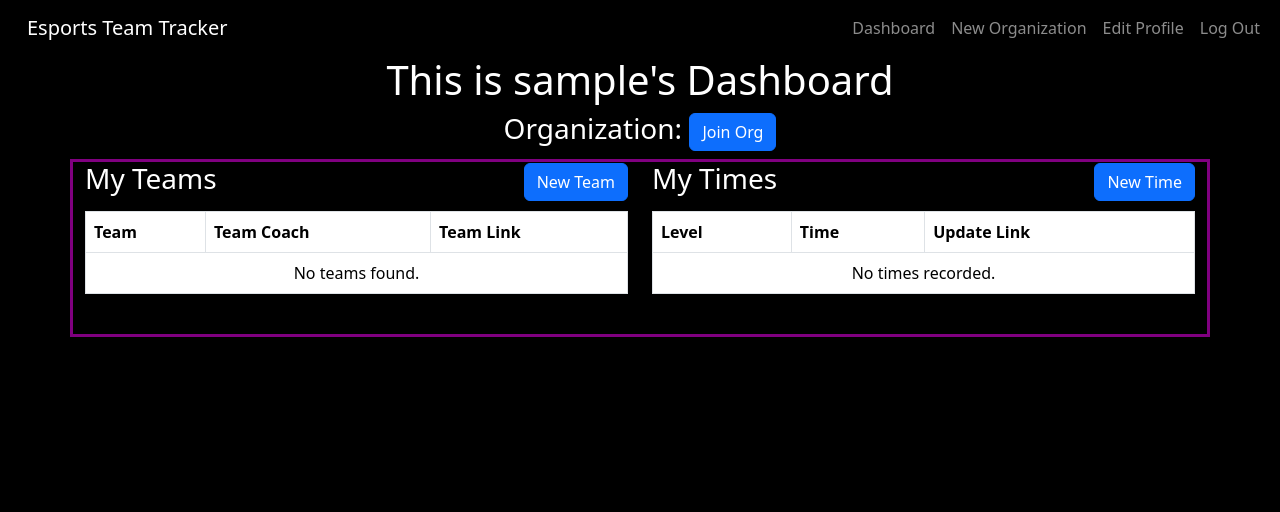
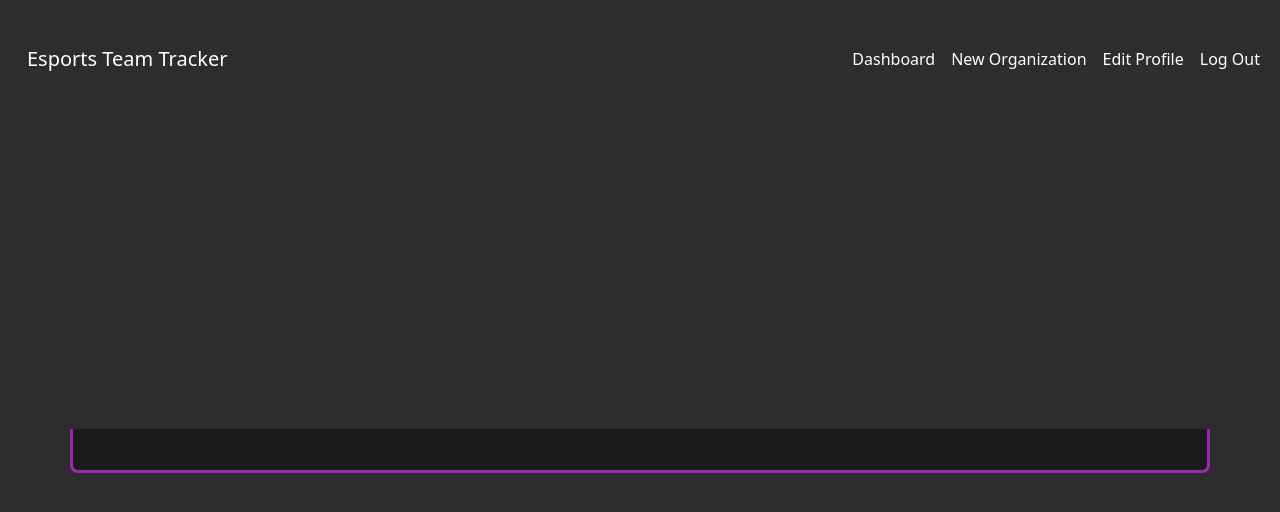
Before and after one commit to SscottK/esports-team-tracker-v2, a Django app: page /dashboard/ in a window 1280 px wide. Shown: the top 512 px of the page. Run offline with Django 5.2, Linux system fonts and the light colour scheme; the visitor is signed in with stand-in values (Sample User, id 1); data that the repository does not hold is empty.

Commit message:
Nav Bar broken

```diff
--- a/estt_main_app/static/css/base.css
+++ b/estt_main_app/static/css/base.css
@@ -1,45 +1,125 @@
 body {
-    background-color: #000 !important;
-
-
+    background-color: #2d2d2d !important; /* Dark grey background */
+    color: #ffffff; /* White text */
 }
 
 a {
     text-decoration: none;
-    color: green;
+    color: #9c27b0; /* Purple links */
     padding: 0 15px;
 }
 
-/* .nav-container {
+a:hover {
+    color: #ba68c8; /* Lighter purple on hover */
+}
 
+.navbar {
+    background-color: #1a1a1a !important;
+    border-bottom: 2px solid #9c27b0;
+    max-height: 60px;
+    position: fixed;
+    top: 0;
+    left: 0;
+    right: 0;
+}
 
-    border: 5px solid red
-} */
+.navbar-brand {
+    color: #ffffff !important;
+}
 
-/* .user-action-links {
+.nav-link {
+    color: #ffffff !important;
+}
+
+.nav-link:hover {
+    color: #9c27b0 !important;
+}
+
+.navbar-toggler {
+    padding: 0.25rem 0.5rem;
+}
+
+.nav-item {
     display: flex;
+    align-items: center;
+    height: 100%;
+}
 
-    justify-content: right;
-    border: 3px solid green;
+.btn-primary {
+    background-color: #9c27b0 !important; /* Purple buttons */
+    border-color: #9c27b0 !important;
+}
 
+.btn-primary:hover {
+    background-color: #ba68c8 !important; /* Lighter purple on hover */
+    border-color: #ba68c8 !important;
+}
 
-} */
+.btn-secondary {
+    background-color: #4a4a4a !important; /* Medium grey buttons */
+    border-color: #4a4a4a !important;
+}
 
-/* .dashboard-link {
-    display: flex;
+.btn-secondary:hover {
+    background-color: #666666 !important; /* Lighter grey on hover */
+    border-color: #666666 !important;
+}
 
-    border: 3px solid purple;
-} */
+.card {
+    background-color: #1a1a1a !important; /* Darker grey cards */
+    border: 1px solid #9c27b0 !important; /* Purple border */
+}
 
+.table {
+    color: #ffffff !important; /* White text in tables */
+}
 
-/* .nav-links {
-    display: flex;
-    flex-direction: row;
-    justify-content: space-between;
+.table thead th {
+    background-color: #4a4a4a !important; /* Medium grey table headers */
+    border-color: #9c27b0 !important; /* Purple borders */
+}
 
+.table tbody td {
+    border-color: #9c27b0 !important; /* Purple borders */
+}
 
-} */
+.alert {
+    background-color: #1a1a1a !important; /* Darker grey alerts */
+    border-color: #9c27b0 !important; /* Purple borders */
+    color: #ffffff !important; /* White text */
+}
 
-/* navbar {
-    background-color: #000;
-} */
+@media (max-width: 992px) {
+    .navbar-collapse {
+        background-color: #1a1a1a;
+        position: absolute;
+        top: 50px;
+        left: 0;
+        right: 0;
+        padding: 0.5rem;
+    }
+
+    .navbar-nav {
+        height: auto;
+    }
+
+    .nav-item {
+        height: 40px;
+    }
+
+    .nav-link {
+        height: 40px;
+        line-height: 40px;
+    }
+}
+
+.container, .container-fluid {
+    padding-top: 60px;
+    width: 100%;
+}
+
+/* Remove the main-content-wrapper margin since we're using padding-top on container */
+.main-content-wrapper {
+    padding: 1rem;
+    width: 100%;
+}
--- a/estt_main_app/static/css/dashboard.css
+++ b/estt_main_app/static/css/dashboard.css
@@ -1,4 +1,3 @@
-
 .dashboard-teams-container {
     display: flex;
     flex-direction: column;
@@ -41,9 +40,10 @@
     /* flex-direction: row; */
     /* justify-content: space-evenly; */
     /* font-size: 20px; */
-    border: 3px solid purple;
-
-
+    border: 3px solid #9c27b0; /* Purple border */
+    background-color: #1a1a1a; /* Dark grey background */
+    padding: 20px;
+    border-radius: 8px;
 }
 
 
@@ -52,19 +52,23 @@
     display: flex;
     justify-content: center;
     align-items: center;
+    color: #ffffff; /* White text */
 }
 
 .teams-head, .times-head {
     display: flex;
     justify-content: space-between;
     align-items: center;
+    color: #ffffff; /* White text */
     /* border: 5px solid blue; */
 }
 
 
 
 .team-thead, .times-thead {
-    background-color: grey;
+    background-color: #4a4a4a; /* Medium grey */
+    color: #ffffff; /* White text */
+    border-color: #9c27b0; /* Purple borders */
 }
 
 #table-container {
@@ -87,3 +91,27 @@
       display: block; /* Show in original position on larger screens */
     }
   }
+
+  /* Additional styling for the new color scheme */
+  .team-card {
+    background-color: #1a1a1a; /* Dark grey */
+    border: 1px solid #9c27b0; /* Purple border */
+    margin-bottom: 15px;
+    border-radius: 8px;
+  }
+
+  .team-card:hover {
+    background-color: #2d2d2d; /* Slightly lighter grey on hover */
+  }
+
+  .time-entry {
+    background-color: #1a1a1a; /* Dark grey */
+    border: 1px solid #9c27b0; /* Purple border */
+    margin-bottom: 10px;
+    padding: 10px;
+    border-radius: 4px;
+  }
+
+  .time-entry:hover {
+    background-color: #2d2d2d; /* Slightly lighter grey on hover */
+  }
--- a/estt_main_app/static/css/team_detail.css
+++ b/estt_main_app/static/css/team_detail.css
@@ -1,68 +1,162 @@
-.team-detail-container {
+.container-fluid {
+    padding: 0;
+    margin: 0;
+    min-height: 100vh;
+    background-color: #2d2d2d;
+    color: #ffffff;
+}
+
+/* Side menu styles */
+.side-menu {
+    position: fixed;
+    left: 0;
+    top: 0;
+    bottom: 0;
+    width: 200px;
+    background-color: #1a1a1a;
+    border-right: 2px solid #9c27b0;
+    padding-top: 20px;
+    z-index: 1000;
+}
+
+.list-group {
+    border: none;
+    border-radius: 0;
+}
+
+.list-group-item {
+    background-color: #1a1a1a !important;
+    color: #ffffff !important;
+    border: none !important;
+    border-radius: 0 !important;
+    padding: 15px 20px;
+    cursor: pointer;
+}
+
+.list-group-item:hover {
+    background-color: #2d2d2d !important;
+}
+
+.list-group-item.active {
+    background-color: #9c27b0 !important;
+    border: none !important;
+}
+
+/* Main content area */
+.main-content {
+    margin-left: 200px;
+    padding: 20px;
+    min-height: 100vh;
     display: flex;
     flex-direction: column;
     align-items: center;
-    width: 100%;
-    border: 5px solid yellow;
-
-
 }
 
-.members-games-container {
-    display: flex;
-    flex-direction: row;
-    justify-content: space-evenly;
-
+/* Header section */
+.text-center {
     width: 100%;
-    height: 500px;
-    border: 1px solid blue;
+    max-width: 800px;
+    margin-bottom: 2rem;
 }
 
-.game-container, .coaches-container, .members-container {
-    /* /* display: flex; */
-    /* flex-direction: column; */
-    border: 5px solid red;
-    /* width: 40%; */
-    margin: 0;
+/* Content section */
+.content-section {
+    width: 100%;
+    max-width: 800px;
 }
 
-.add-member-container {
-    display: flex;
-    flex-direction: row;
-    align-items: center;
-    justify-content: space-around;
-    border: 5px solid white;
-    width: 100%;
-    padding: 0 25px 0;
-
+/* Card styles */
+.card {
+    background-color: #1a1a1a;
+    border: 1px solid #9c27b0;
+    border-radius: 8px;
+    margin-bottom: 2rem;
 }
 
-.add-game {
-    display: flex;
-    flex-direction: row;
-    align-items: center;
-    justify-content: space-between;
-    padding: 0 15px;
-    border: 5px solid blue;
-
+.card-header {
+    background-color: #1a1a1a !important;
+    border-bottom: 1px solid #9c27b0 !important;
+    padding: 1rem;
+    color: #ffffff;
 }
 
-
-.game-table-container, .game-table {
-    justify-items: center;
+.card-body {
+    padding: 1rem;
 }
 
-/* .list-group {
-    position: fixed;
-    top: 50%;
-    transform: translateY(-50%);
-    left: 1rem;
-} */
-
+/* Table styles */
 .table-responsive {
-  overflow-x: auto;
+    margin-top: 1rem;
 }
 
 .table {
-  width: auto;
+    color: #ffffff;
+    background-color: #1a1a1a;
 }
+
+.table th,
+.table td {
+    border-color: #9c27b0 !important;
+}
+
+/* Game table container */
+.game-table-container {
+    width: 100%;
+}
+
+.game-table {
+    width: 100%;
+}
+
+/* Button styles */
+.btn-primary {
+    background-color: #9c27b0 !important;
+    border-color: #9c27b0 !important;
+}
+
+.btn-primary:hover {
+    background-color: #ba68c8 !important;
+    border-color: #ba68c8 !important;
+}
+
+.btn-link {
+    color: #9c27b0 !important;
+    text-decoration: none;
+}
+
+.btn-link:hover {
+    color: #ba68c8 !important;
+}
+
+/* Responsive adjustments */
+@media (max-width: 768px) {
+    .side-menu {
+        position: static;
+        width: 100%;
+        border-right: none;
+        border-bottom: 2px solid #9c27b0;
+        padding-top: 10px;
+        padding-bottom: 10px;
+    }
+
+    .main-content {
+        margin-left: 0;
+        padding: 15px;
+    }
+
+    .content-section {
+        padding: 0;
+    }
+
+    .list-group {
+        display: flex;
+        flex-direction: row;
+        justify-content: center;
+    }
+
+    .list-group-item {
+        flex: 1;
+        text-align: center;
+        padding: 10px;
+    }
+}
--- a/estt_main_app/templates/base.html
+++ b/estt_main_app/templates/base.html
@@ -75,11 +75,15 @@
         </div>
       </nav>
 
-  {% block content %}
-  {% endblock %}
-  <script
-    src="https://cdn.jsdelivr.net/npm/bootstrap@5.3.3/dist/js/bootstrap.bundle.min.js"    integrity="sha384-YvpcrYf0tY3lHB60NNkmXc5s9fDVZLESaAA55NDzOxhy9GkcIdslK1eN7N6jIeHz"
-    crossorigin="anonymous"
-  ></script>
+    <div class="main-content-wrapper">
+        {% block content %}
+        {% endblock %}
+    </div>
+
+    <script
+        src="https://cdn.jsdelivr.net/npm/bootstrap@5.3.3/dist/js/bootstrap.bundle.min.js"
+        integrity="sha384-YvpcrYf0tY3lHB60NNkmXc5s9fDVZLESaAA55NDzOxhy9GkcIdslK1eN7N6jIeHz"
+        crossorigin="anonymous"
+    ></script>
 </body>
 </html>
```
Also changed, not shown: estt_main_app/templates/team/team_details.html (+33 -40 lines).
